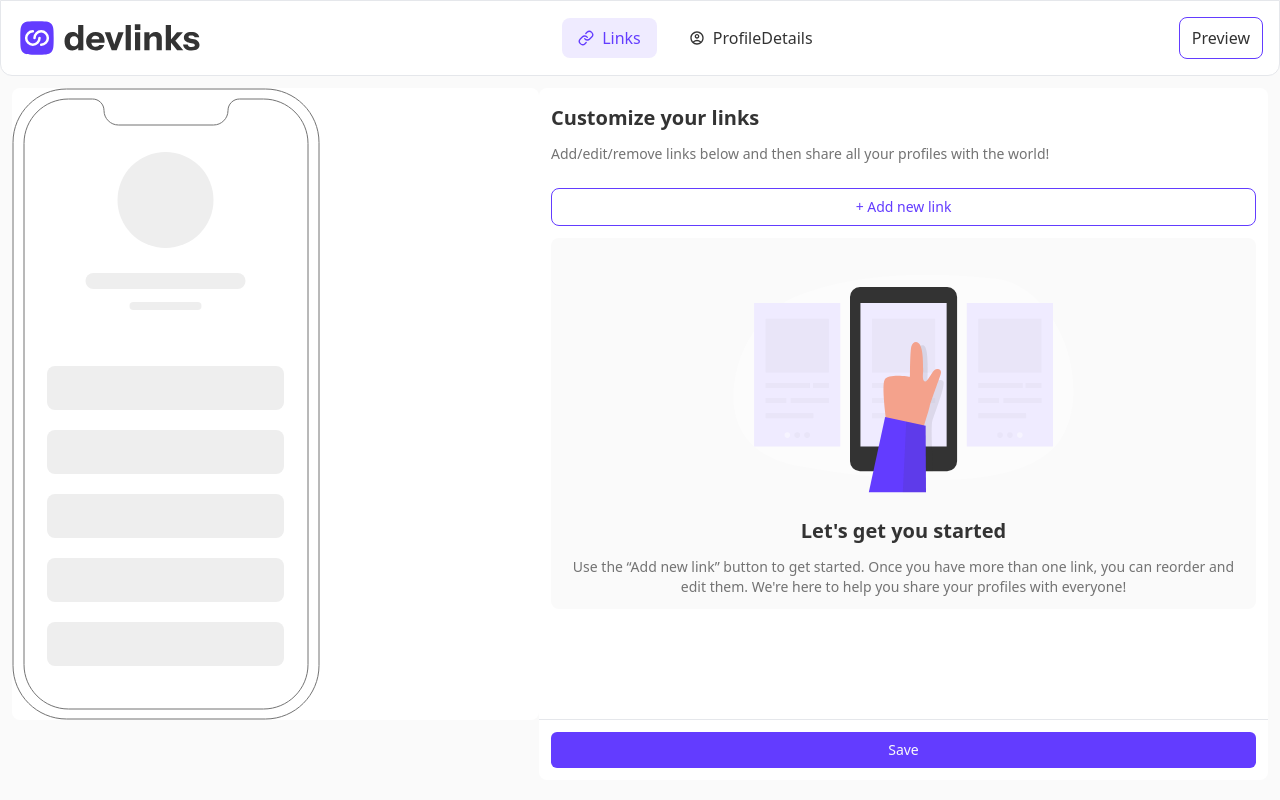
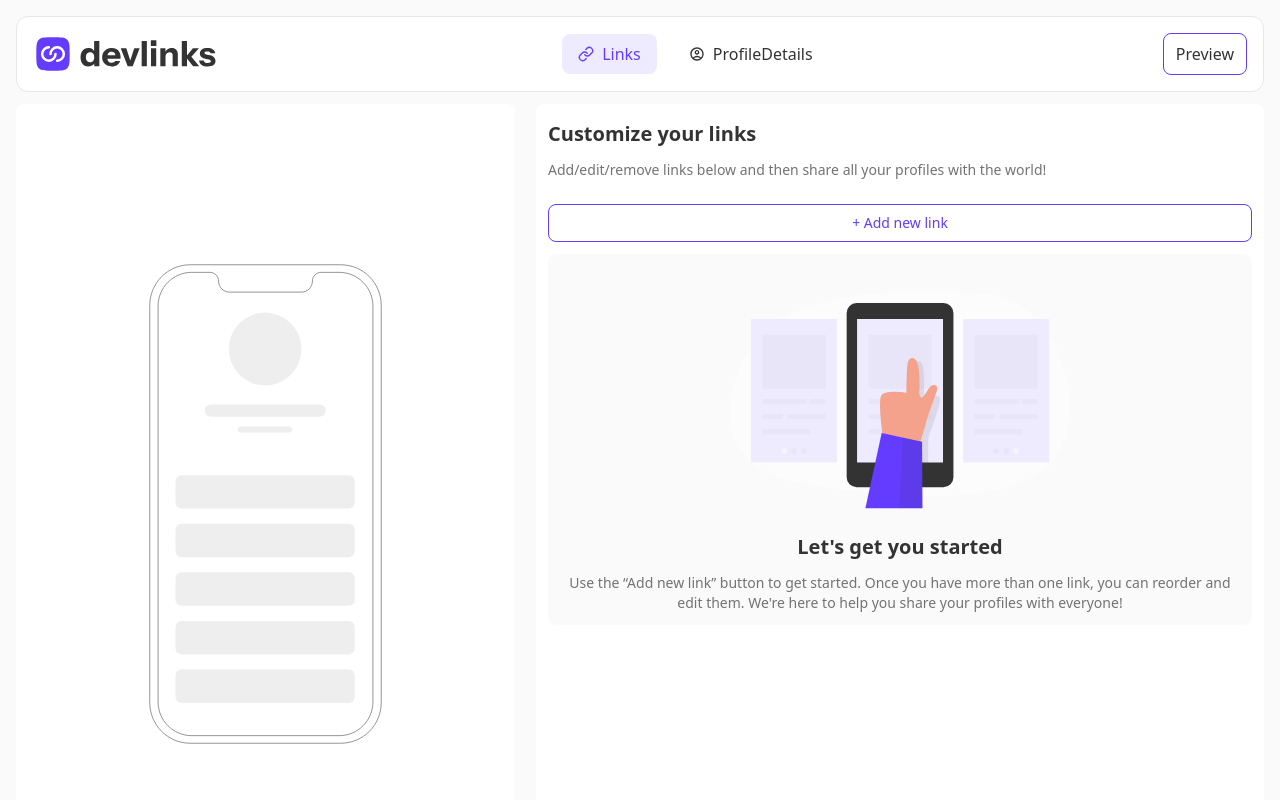
Before and after one commit to Dotjos/link-sharing-app, a React (Vite) app: page / in a window 1280 px wide. Shown: the top 800 px of the page. Built offline with nearby package versions, Linux system fonts and the light colour scheme.

Commit message:
Styling link...

```diff
--- a/src/Applayout.jsx
+++ b/src/Applayout.jsx
@@ -3,9 +3,10 @@ import Navbar from "./ui/Navbar";
 
 function Applayout() {
   return (
-    <div className="">
+    <div className="lg:p-4">
       <Navbar />
-      <main className="p-3">
+      <main className="p-3 lg:px-0">
+
         <Outlet />
       </main>
     </div>
--- a/src/Pages/Profile/LinkPage/Page.jsx
+++ b/src/Pages/Profile/LinkPage/Page.jsx
@@ -1,11 +1,11 @@
 function Page() {
   return (
-    <div className="w-full flex">
-      <div className="relative hidden lg:inline-block w-2/3 h-full bg-white rounded-lg">
-        <img src="illustration-phone-mockup.svg" />
+    <div className="w-full flex justify-between">
+      <div className="relative hidden w-2/5 lg:flex items-center justify-center item h-screen bg-white rounded-lg p-4">
+        <img src="illustration-phone-mockup.svg" className="w-1/2" />
       </div>
-      <div className="text-sm text-Nickel">
-        <div className=" rounded-t-lg border-b bg-white w-full h-full px-3 py-4">
+      <div className="text-sm text-Nickel md:w-7/12">
+        <div className="rounded-t-lg border-b bg-white w-full h-full px-3 lg:px  py-4">
           <h1 className="font-bold text-xl mb-3 text-DarkCharcoal">
             Customize your links
           </h1>
--- a/src/ui/Navbar.jsx
+++ b/src/ui/Navbar.jsx
@@ -5,7 +5,7 @@ import { MdOutlineAccountCircle } from "react-icons/md";
 
 function Navbar() {
   return (
-    <nav className="flex justify-between p-4 border rounded-b-xl items-center bg-white ">
+    <nav className="flex justify-between p-4 border rounded-b-xl lg:rounded-xl items-center bg-white ">
       <div>
         <img src="logo-devlinks-small.svg" className="md:hidden" />
         <img src="logo-devlinks-large.svg" className="hidden md:inline-block" />
@@ -25,7 +25,7 @@ function Navbar() {
         to="/previewPage"
         className="rounded-lg  border-NeonBlue border py-2 px-3 hover:text-NeonBlue "
       >
-        <img src="icon-preview-header.svg" className="md:hidden" />
+        <img src="icon-preview-header.svg" className="md:hidden hover:bg-MaximumBluePurple" />
         <span className="hidden md:inline-block">Preview</span>
       </NavLink>
     </nav>
```
Also changed, not shown: src/Components/Phoneview.jsx (added).
